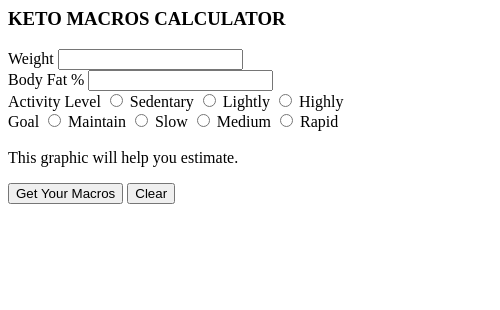
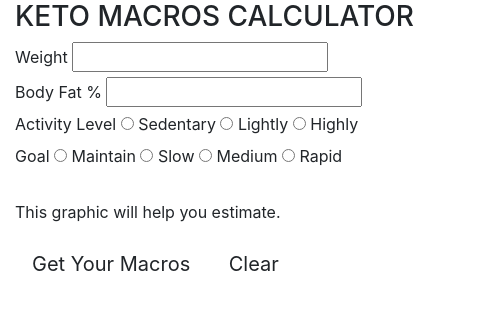
Before and after one commit to chadculp/MacroApp, an Electron app: page index.html in a window 500 px wide. Drawn offline with nearby package versions, Linux system fonts and the light colour scheme.

Commit message:
added css

```diff
--- a/index.html
+++ b/index.html
@@ -5,6 +5,8 @@
 
 <head>
 	<title>Keto Macros Desktop App</title>
+	<link rel="stylesheet" href="app/css/style.css">
+	<link rel="stylesheet" href="app/css/bootstrap.css">
 </head>
 
 
```
Also changed, not shown: app/css/style.css (added), style.css (added).
